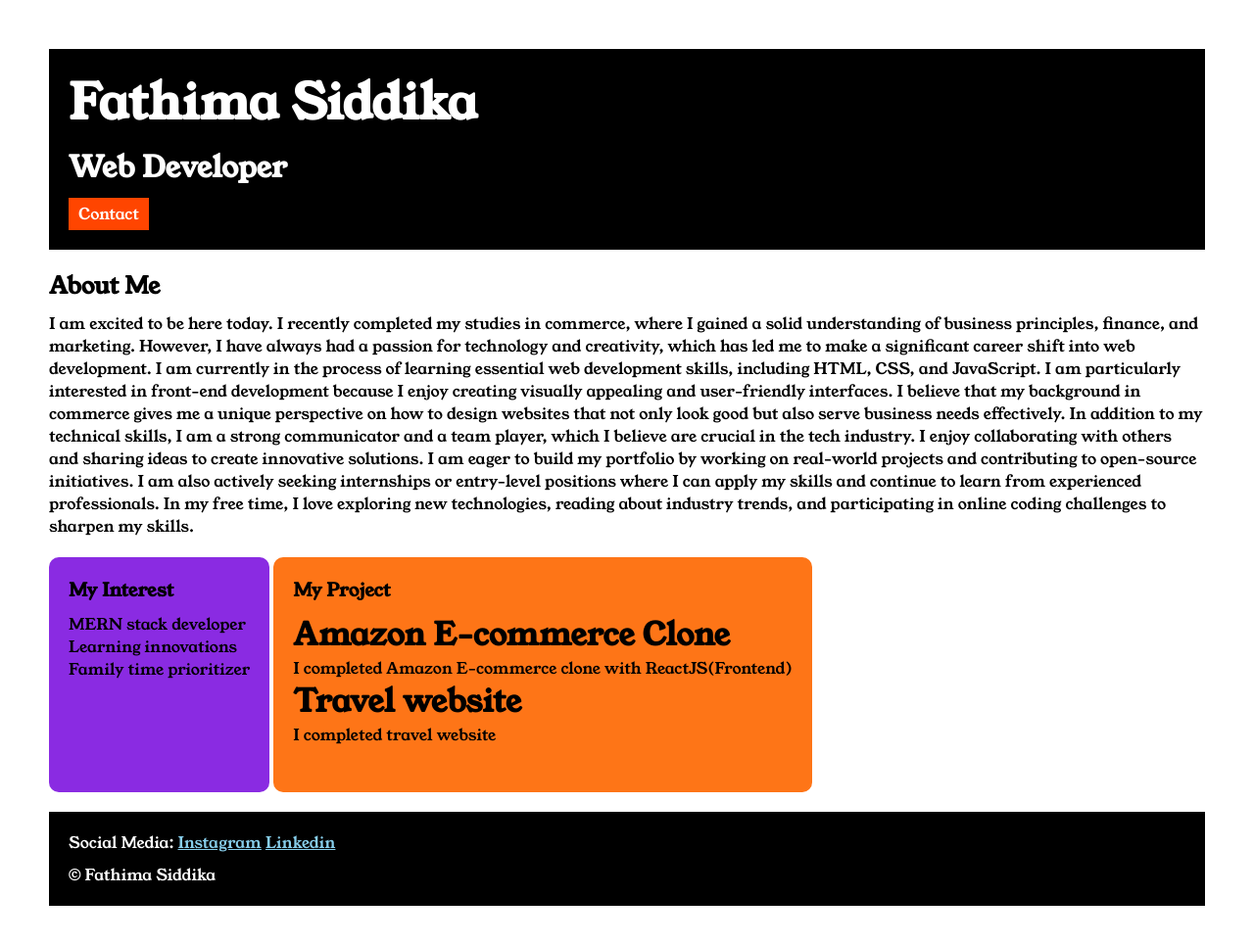
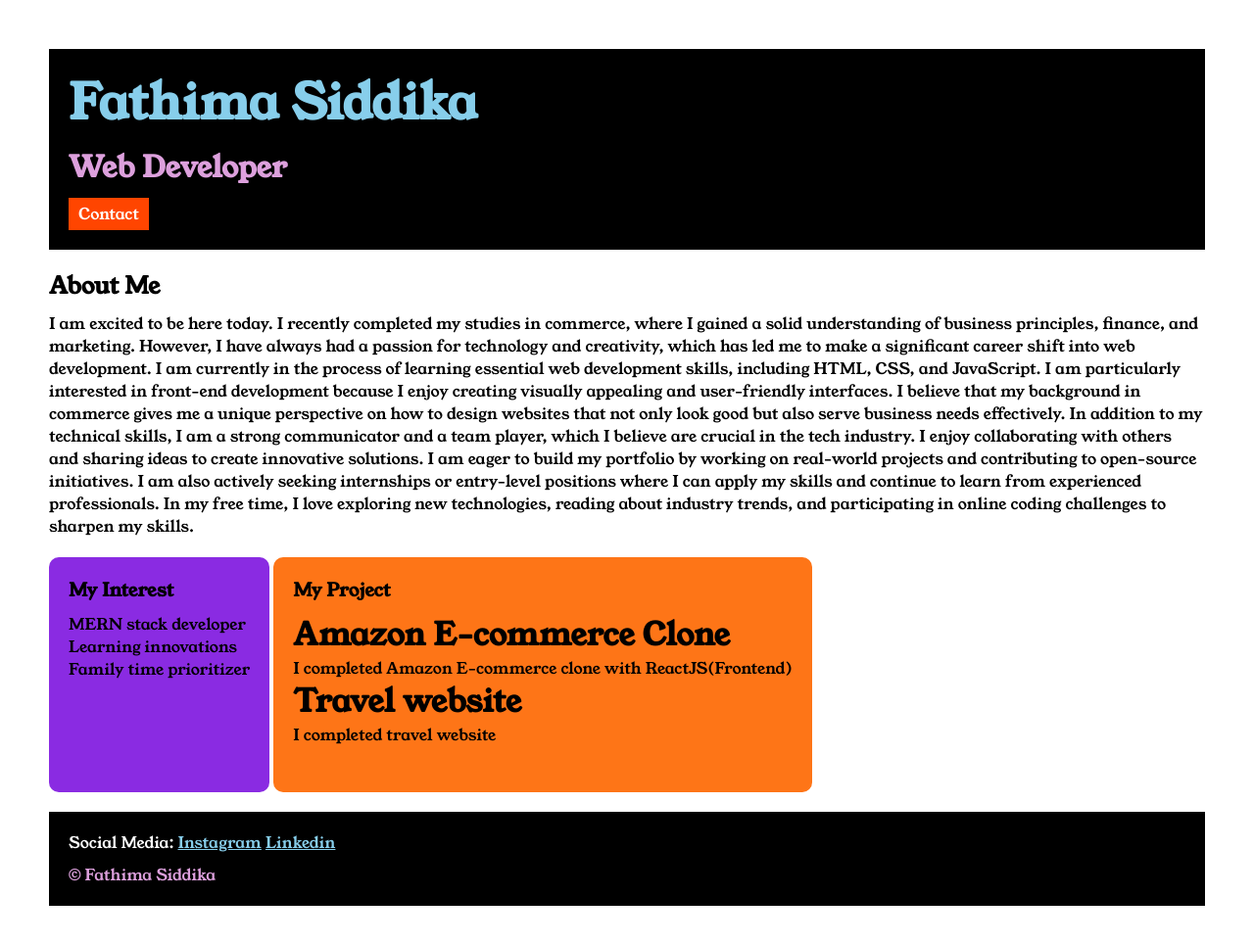
Before and after one commit to be-inspiring-urself13/Portfolio-simple-website, a plain HTML site: page index.html in a window 1280 px wide. Shown: the whole page at 98% size. Drawn offline with Linux system fonts and the light colour scheme.

Commit message:
Update style.css

```diff
--- a/style.css
+++ b/style.css
@@ -26,10 +26,12 @@ body{
 }
 .section-one__name{
     font-size: 50px;
+    color: skyblue;
 }
 .section-one__role{
     font-size: 30px;
     margin-top: 10px;
+    color: plum;
 }
 .section-two,.section-three,.section-four,.section-five{
     margin-top: 20px;
@@ -90,3 +92,11 @@ list-style: none;
     background-color: orangered;
     color: black;
 }
+.section-five__desc{
+    color: plum;
+}
+.section-five__desc:hover{
+    color: skyblue;
+    background-color: transparent;
+    cursor: pointer;
+}
```
